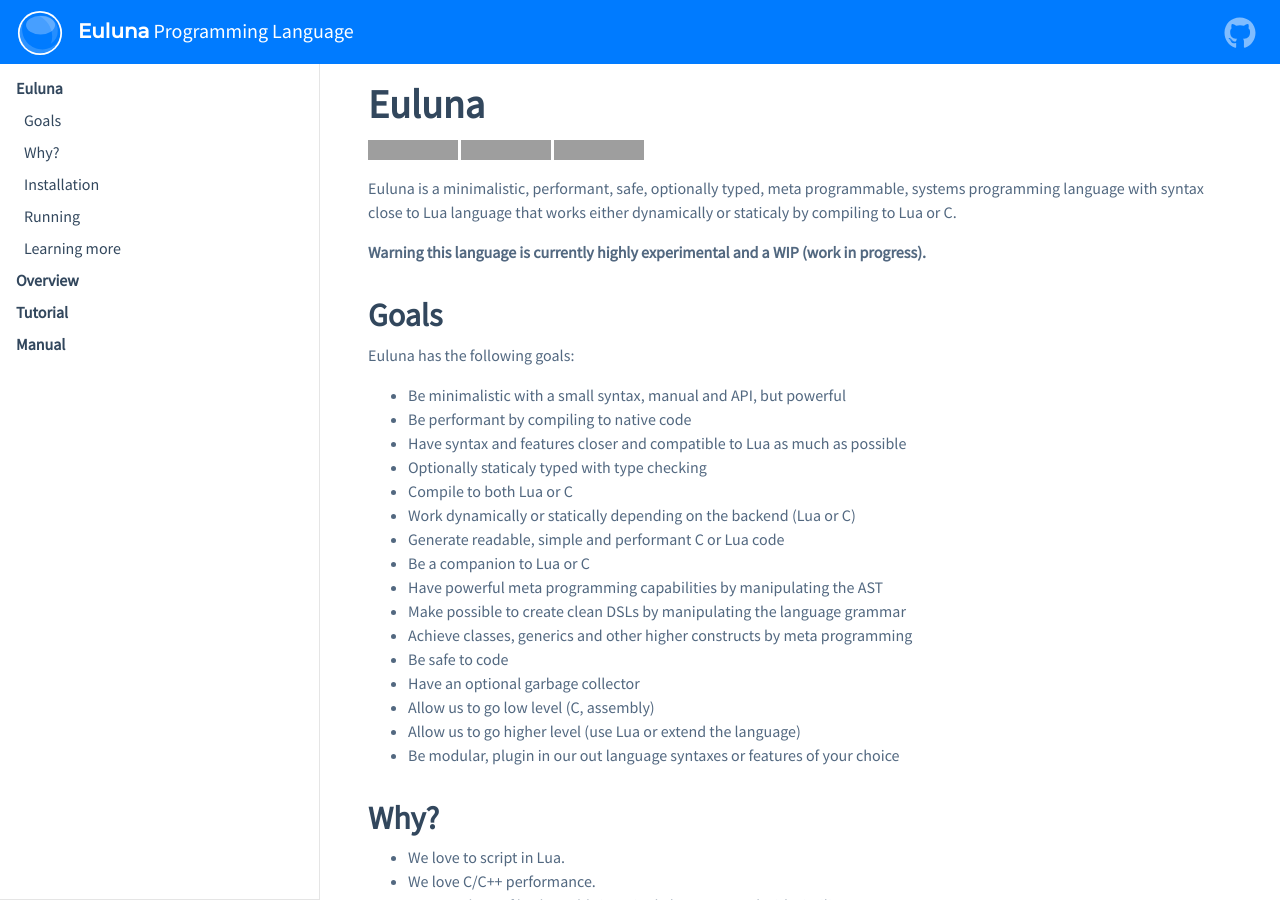
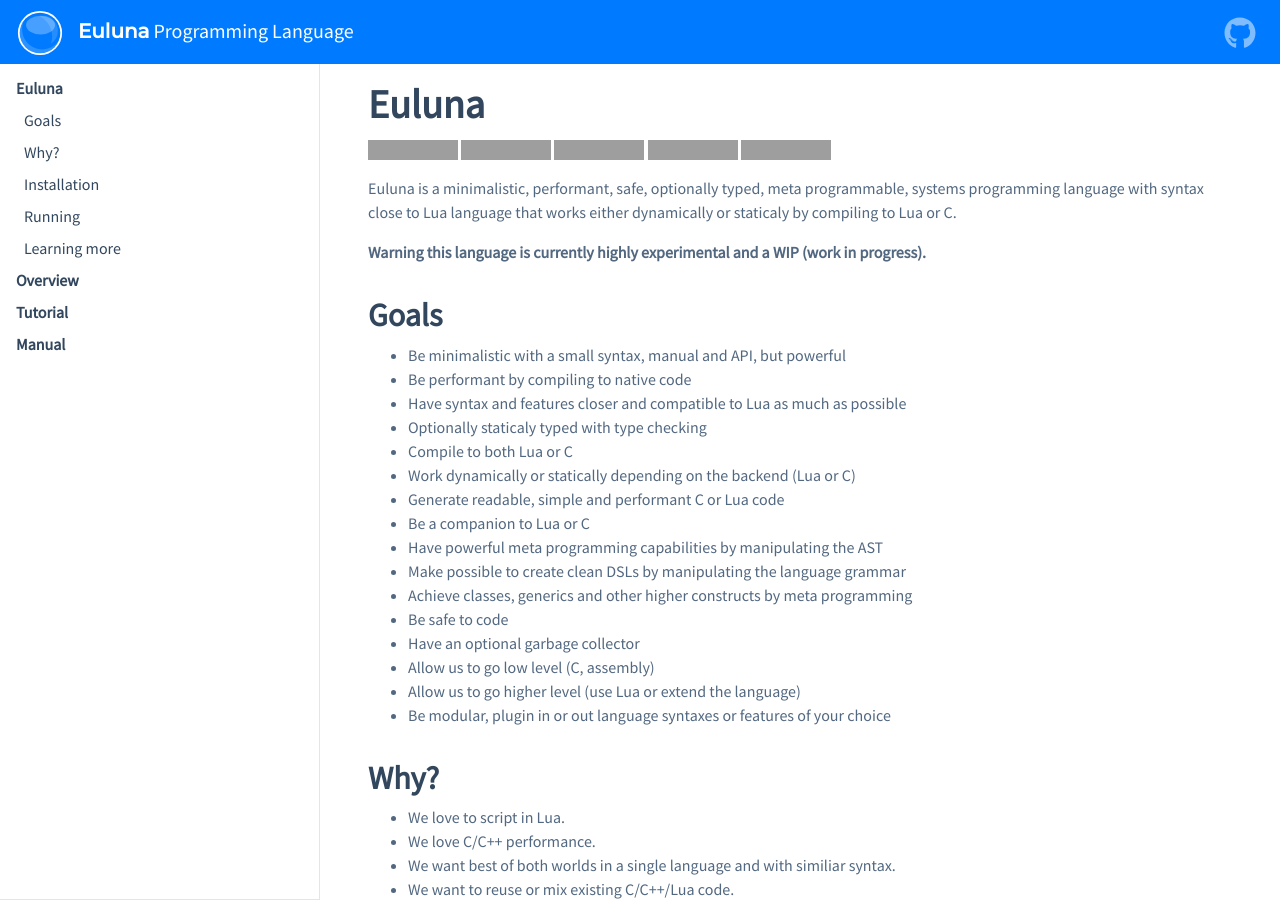
Before and after one commit to edubart/nelua-lang, a Jekyll site: the page built from docs/index.md, in a window 1280 px wide and 900 px high. Built offline with Jekyll 4.4.1, drawn with Linux system fonts in a browser that asks for light colours; nearby versions of some CDN libraries; some of the changed lines change nothing that is shown; some of the changed text lies outside the part shown; grey boxes are pictures that could not be loaded.

Commit message:
Coverage and license badges

````diff
--- a/docs/pages/euluna.md
+++ b/docs/pages/euluna.md
@@ -1,6 +1,10 @@
 # Euluna
 
-[![Build Status](https://travis-ci.org/edubart/euluna-lang.svg?branch=master)](https://travis-ci.org/edubart/euluna-lang) [![Coverage Status](https://coveralls.io/repos/github/edubart/euluna-lang/badge.svg)](https://coveralls.io/github/edubart/euluna-lang) [![Join the chat at https://gitter.im/euluna-lang/Lobby](https://badges.gitter.im/euluna-lang/Lobby.svg)](https://gitter.im/euluna-lang/Lobby?utm_source=badge&utm_medium=badge&utm_campaign=pr-badge&utm_content=badge)
+[![Build Status](https://travis-ci.org/edubart/euluna-lang.svg?branch=master)](https://travis-ci.org/edubart/euluna-lang)
+[![Coverage Status](https://coveralls.io/repos/github/edubart/euluna-lang/badge.svg?branch=master)](https://coveralls.io/github/edubart/euluna-lang?branch=master)
+[![License: MIT](https://img.shields.io/badge/License-MIT-blue.svg?label=license)](https://opensource.org/licenses/MIT)
+[![Documentation](https://img.shields.io/website/https/edubart.github.io/euluna-lang.svg?label=docs&color=blue)](https://edubart.github.io/euluna-lang/overview/)
+[![Join the chat at Gitter](https://badges.gitter.im/euluna-lang/Lobby.svg)](https://gitter.im/euluna-lang/Lobby?utm_source=badge&utm_medium=badge&utm_campaign=pr-badge&utm_content=badge)
 
 Euluna is a minimalistic, performant, safe, optionally typed, meta programmable,
 systems programming language with syntax close to Lua language that works
@@ -9,8 +13,6 @@ either dynamically or staticaly by compiling to Lua or C.
 **Warning this language is currently highly experimental and a WIP (work in progress).**
 
 ## Goals
-
-Euluna has the following goals:
 
 * Be minimalistic with a small syntax, manual and API, but powerful
 * Be performant by compiling to native code
@@ -27,7 +29,7 @@ Euluna has the following goals:
 * Have an optional garbage collector
 * Allow us to go low level (C, assembly)
 * Allow us to go higher level (use Lua or extend the language)
-* Be modular, plugin in our out language syntaxes or features of your choice
+* Be modular, plugin in or out language syntaxes or features of your choice
 
 ## Why?
 
@@ -73,7 +75,7 @@ Runing by compiling to native code (requires a GCC compiler):
 euluna --backend=c helloworld.euluna
 ```
 
-Both ways it will outputs  ```Hello world!```
+Both ways it will output  ```Hello world!```
 
 ## Learning more
 
````
Also changed, not shown: .travis.yml, 1 other file.
